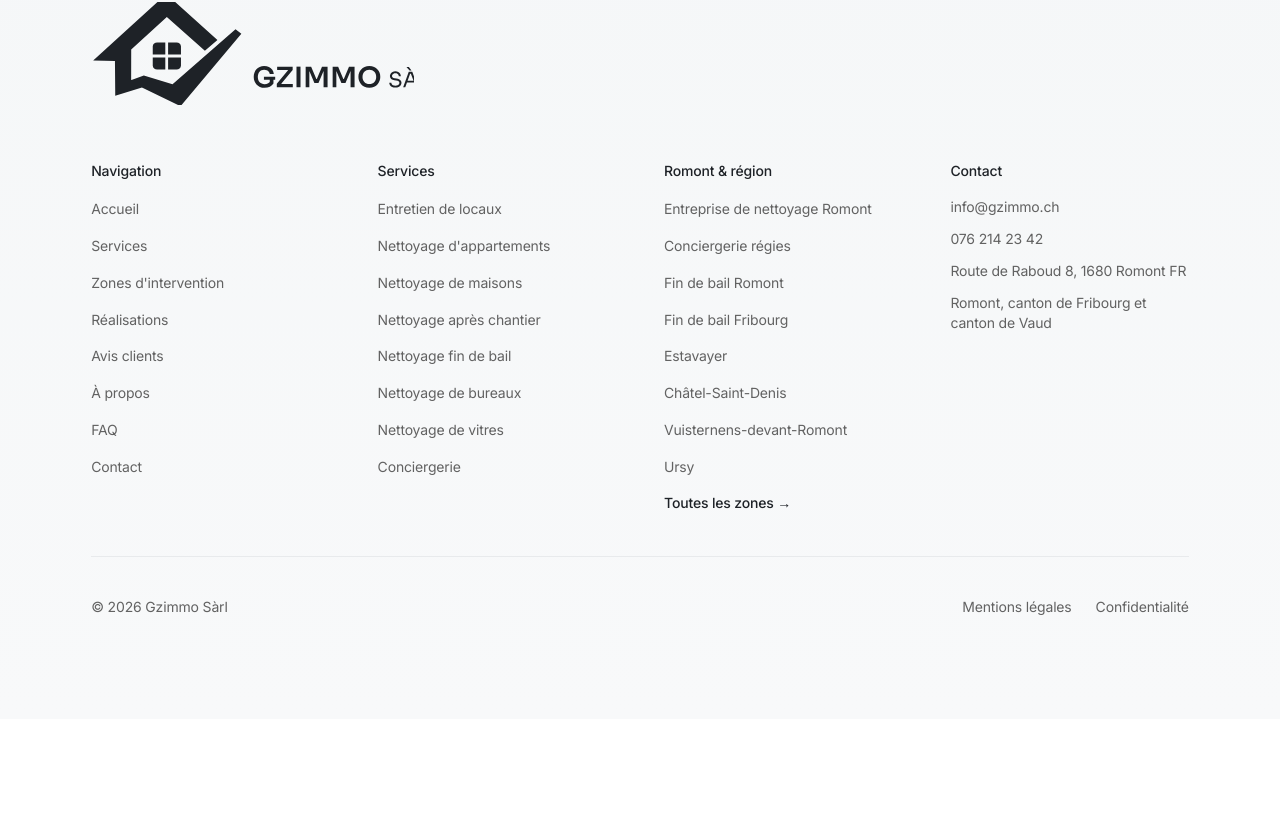
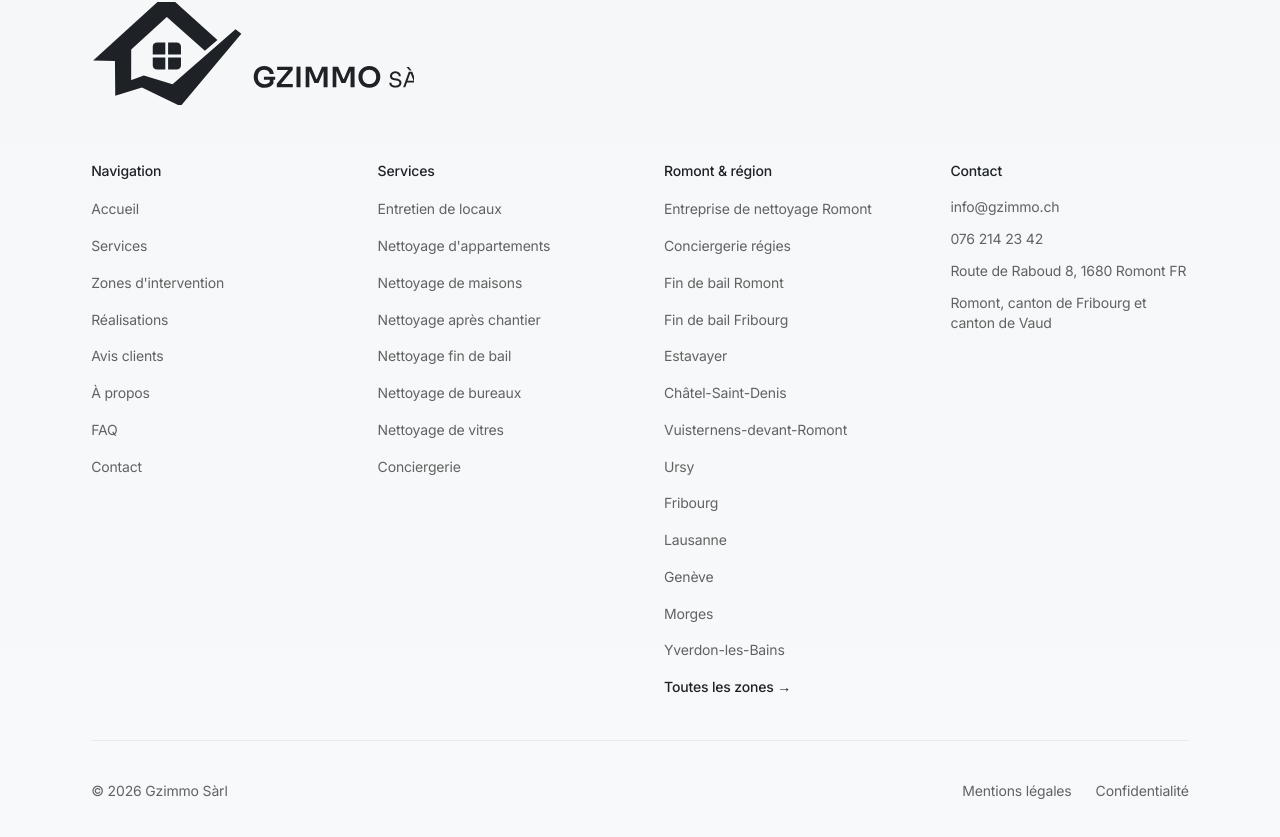
Before and after one commit to sopdibran-collab/sopdibran-collab.github.io-gzimmo, a Next.js app: page / in a window 1280 px wide. Shown: the part 8041-8878 px from the top of the page. Before the commit the page ends 8760 px from the top, so only its background shows below. Built offline with nearby package versions, Linux system fonts and the light colour scheme; no server answers.

Commit message:
Remove duplicate /services routes and strengthen local page discovery.
Drop legacy service pages, fix schema URLs, add zones ItemList, and link key cities in the footer for crawl clarity.

```diff
--- a/app/services/[slug]/page.tsx
+++ /dev/null
@@ -1,86 +0,0 @@
-import Image from "next/image";
-import { notFound } from "next/navigation";
-import { services, getServiceBySlug } from "@/data/services";
-import { createMetadata } from "@/lib/metadata";
-import { breadcrumbSchema, serviceSchema } from "@/lib/schema";
-import { PageHero, PageMain, PageCta } from "@/components/layout/PageLayout";
-import { PageIntro, JsonLd } from "@/components/seo/JsonLd";
-import { Breadcrumb } from "@/components/seo/Breadcrumb";
-import { BenefitsList } from "@/components/content/BenefitsList";
-
-type Props = {
-  params: Promise<{ slug: string }>;
-};
-
-export async function generateStaticParams() {
-  return services.map((service) => ({ slug: service.slug }));
-}
-
-export async function generateMetadata({ params }: Props) {
-  const { slug } = await params;
-  const service = getServiceBySlug(slug);
-  if (!service) return {};
-
-  return createMetadata({
-    title: service.title,
-    description: service.description,
-    path: `/services/${service.slug}`,
-  });
-}
-
-export default async function ServicePage({ params }: Props) {
-  const { slug } = await params;
-  const service = getServiceBySlug(slug);
-
-  if (!service) notFound();
-
-  return (
-    <>
-      <JsonLd
-        data={[
-          serviceSchema(service),
-          breadcrumbSchema([
-            { name: "Accueil", path: "/" },
-            { name: "Services", path: "/services" },
-            { name: service.title, path: `/services/${service.slug}` },
-          ]),
-        ]}
-      />
-
-      <PageHero>
-        <Breadcrumb
-          items={[
-            { label: "Accueil", href: "/" },
-            { label: "Services", href: "/services" },
-            { label: service.title },
-          ]}
-        />
-        <div className="mt-8 grid gap-12 lg:grid-cols-2 lg:items-center lg:gap-16">
-          <PageIntro badge="Service" title={service.title} description={service.intro} />
-          <div className="relative aspect-[3/2] overflow-hidden rounded-2xl shadow-[0_20px_50px_rgba(30,34,39,0.1)] lg:aspect-[4/3]">
-            <Image
-              src={service.image.src}
-              alt={service.image.alt}
-              width={service.image.width}
-              height={service.image.height}
-              className="h-full w-full object-cover"
-              style={{ objectPosition: service.image.objectPosition }}
-              priority
-              sizes="(max-width: 1024px) 100vw, 50vw"
-            />
-            <div
-              aria-hidden="true"
-              className="pointer-events-none absolute inset-0 bg-gradient-to-t from-foreground/10 to-transparent"
-            />
-          </div>
-        </div>
-      </PageHero>
-
-      <PageMain>
-        <BenefitsList benefits={service.benefits} />
-      </PageMain>
-
-      <PageCta />
-    </>
-  );
-}
--- a/app/zones/page.tsx
+++ b/app/zones/page.tsx
@@ -1,6 +1,6 @@
 import { locations, romontRegionLocations } from "@/data/locations";
 import { createMetadata } from "@/lib/metadata";
-import { breadcrumbSchema } from "@/lib/schema";
+import { breadcrumbSchema, zonesItemListSchema } from "@/lib/schema";
 import { PageHero, PageMain, PageCta } from "@/components/layout/PageLayout";
 import { PageIntro, JsonLd } from "@/components/seo/JsonLd";
 import { Breadcrumb } from "@/components/seo/Breadcrumb";
@@ -22,10 +22,13 @@ export default function ZonesPage() {
   return (
     <>
       <JsonLd
-        data={breadcrumbSchema([
-          { name: "Accueil", path: "/" },
-          { name: "Zones d'intervention", path: "/zones" },
-        ])}
+        data={[
+          breadcrumbSchema([
+            { name: "Accueil", path: "/" },
+            { name: "Zones d'intervention", path: "/zones" },
+          ]),
+          zonesItemListSchema(),
+        ]}
       />
 
       <PageHero>
--- a/components/layout/Footer.tsx
+++ b/components/layout/Footer.tsx
@@ -99,6 +99,46 @@ export function Footer() {
               ))}
               <li>
                 <Link
+                  href="/seo/nettoyage-fribourg"
+                  className="text-sm text-muted transition-colors hover:text-accent"
+                >
+                  Fribourg
+                </Link>
+              </li>
+              <li>
+                <Link
+                  href="/seo/nettoyage-lausanne"
+                  className="text-sm text-muted transition-colors hover:text-accent"
+                >
+                  Lausanne
+                </Link>
+              </li>
+              <li>
+                <Link
+                  href="/seo/nettoyage-geneve"
+                  className="text-sm text-muted transition-colors hover:text-accent"
+                >
+                  Genève
+                </Link>
+              </li>
+              <li>
+                <Link
+                  href="/seo/nettoyage-morges"
+                  className="text-sm text-muted transition-colors hover:text-accent"
+                >
+                  Morges
+                </Link>
+              </li>
+              <li>
+                <Link
+                  href="/seo/nettoyage-yverdon-les-bains"
+                  className="text-sm text-muted transition-colors hover:text-accent"
+                >
+                  Yverdon-les-Bains
+                </Link>
+              </li>
+              <li>
+                <Link
                   href="/zones"
                   className="text-sm font-medium text-foreground transition-colors hover:text-accent"
                 >
--- a/lib/schema.ts
+++ b/lib/schema.ts
@@ -107,7 +107,7 @@ export function faqPageSchema(items: readonly (FaqItem | FaqContent)[] = faqItem
 }
 
 export function serviceSchema(service: (typeof services)[number], path?: string) {
-  const servicePath = path ?? `/services/${service.slug}`;
+  const servicePath = path ?? getServicePath(service.slug);
   return {
     "@context": "https://schema.org",
     "@type": "Service",
@@ -120,6 +120,20 @@ export function serviceSchema(service: (typeof services)[number], path?: string)
       name: "Suisse romande",
     },
     serviceType: service.title,
+  };
+}
+
+export function zonesItemListSchema() {
+  return {
+    "@context": "https://schema.org",
+    "@type": "ItemList",
+    name: "Zones d'intervention Gzimmo",
+    itemListElement: locations.map((location, index) => ({
+      "@type": "ListItem",
+      position: index + 1,
+      name: location.title,
+      url: `${company.url}/seo/${location.slug}`,
+    })),
   };
 }
 
```
Also changed, not shown: 1 other file (tests, documents, lock files or other folders).
